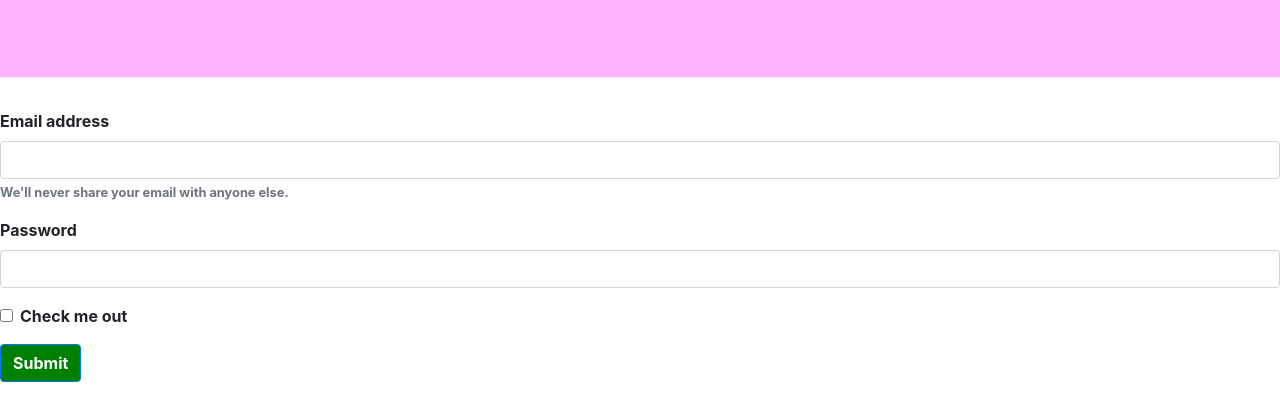
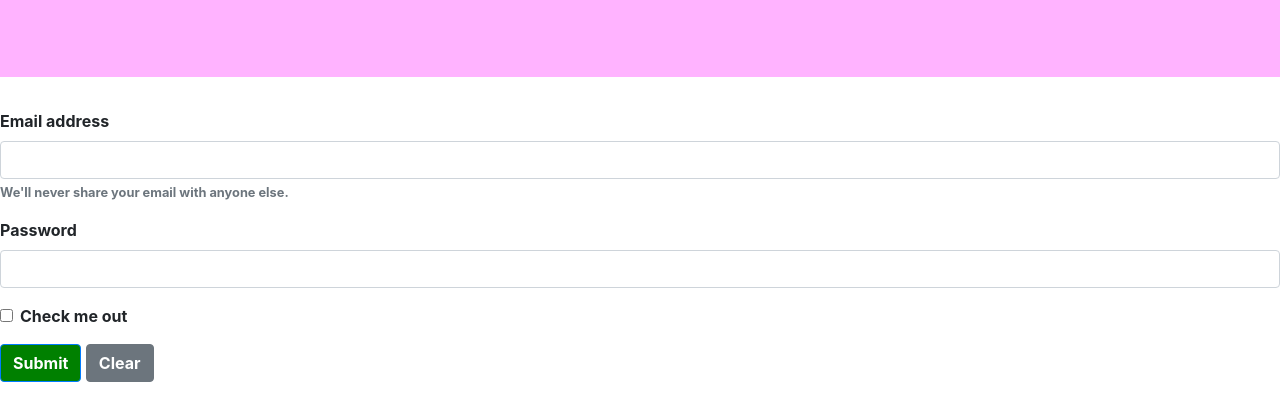
Before and after one commit to sumitr12/webTechAssignment, a plain HTML site: page lab5_assignment2.html in a window 1280 px wide. Shown: the part 228-648 px from the top of the page. Drawn offline with nearby package versions, Linux system fonts and the light colour scheme.

Commit message:
Update lab5_assignment2.html

```diff
--- a/lab5_assignment2.html
+++ b/lab5_assignment2.html
@@ -66,6 +66,8 @@
     <label class="form-check-label" for="exampleCheck1"><strong>Check me out</strong></label>
   </div>
   <button type="submit" class="btn btn-primary"><strong>Submit</strong></button>
+  <button type="submit" class="btn btn-secondary"><strong>Clear</strong></button>
+
 </form>
 </body>
 </html>
```
